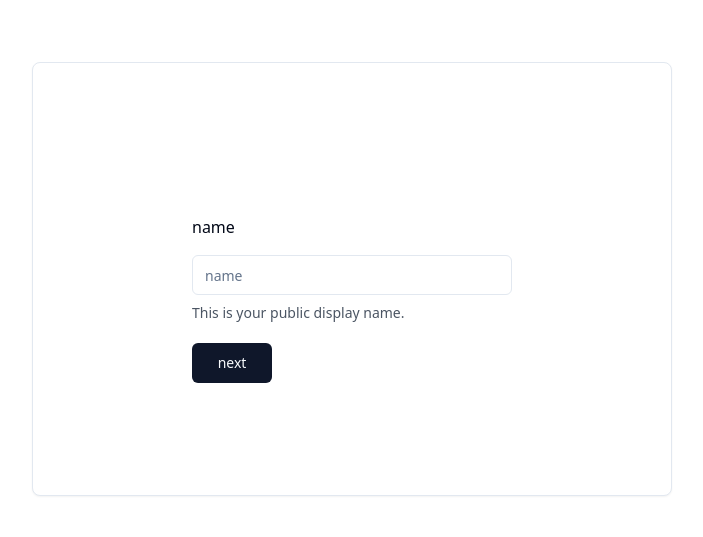
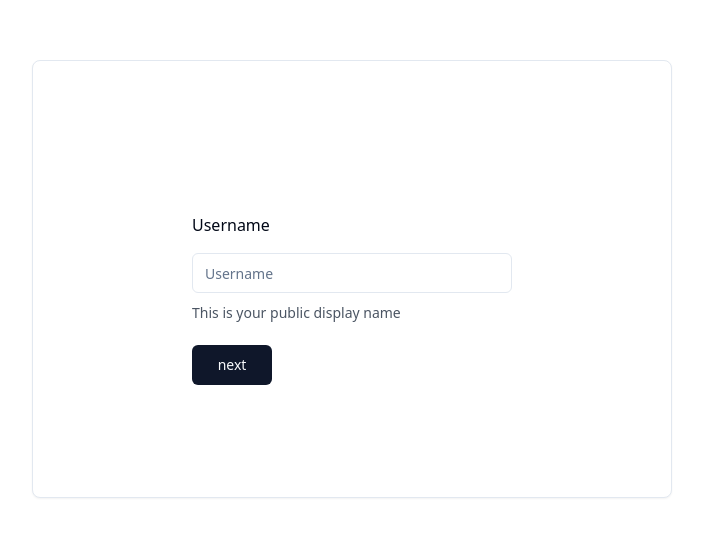
Before and after one commit to Zi-Shane/frontendeval, a Next.js app: page /MultiForm in a window 1280 px wide. Shown: the part 121-658 px from the top of the page, without its empty margins (288-991 px from the left). Built offline with nearby package versions, Linux system fonts and the light colour scheme.

Commit message:
feat: v1

```diff
--- a/app/MultiForm/components/FormControl.tsx
+++ b/app/MultiForm/components/FormControl.tsx
@@ -1,46 +1,56 @@
 import { useState } from "react";
 import BackBtn from "../ui/BackBtn";
 import FormBlock from "../ui/FormBlock";
-
-function initMap() {
-  return new Map([
-    ["name", ""],
-    ["phone", ""],
-    ["email", ""],
-  ]);
-}
+import Success from "./Success";
+import { initFormSetting } from "../utils";
 
 function FormControl() {
-  const [answer, setAnswer] = useState<Map<string, string>>(() => initMap());
+  const [formObjList, setFormObjList] = useState(() => initFormSetting());
+  const [pageNo, setPageNo] = useState(0);
+  const [isSubmit, setIsSubmit] = useState(false);
+  const startPageNo = 0;
+  const lastPageNo = formObjList.length - 1;
 
-  const [pageNo, setPageNo] = useState(0);
-  const pageList = Array.from(answer.keys());
-  const lastPageNo = pageList.length - 1;
+  function handleSubmit() {
+    console.log(formObjList);
+    setIsSubmit(true);
+  }
 
   function forward() {
-    setPageNo((prev: number) => (pageNo === lastPageNo ? prev : prev + 1));
+    setPageNo((prev) => (pageNo === lastPageNo ? prev : prev + 1));
 
     if (pageNo === lastPageNo) {
-      console.log(answer);
-      setAnswer(() => initMap());
+      handleSubmit();
+      setFormObjList(() => initFormSetting());
       setPageNo(0);
     }
   }
 
   function backward() {
-    setPageNo((prev: number) => (pageNo === 0 ? prev : prev - 1));
+    setPageNo((prev) => (pageNo === startPageNo ? startPageNo : prev - 1));
+  }
+
+  function updateForm(newFormData: FormObj) {
+    const newAns = [...formObjList];
+    newAns[pageNo] = newFormData;
+    setFormObjList(newAns);
   }
 
   return (
     <div className="w-1/2 rounded-lg border bg-card text-card-foreground shadow-sm">
-      <BackBtn isFirst={pageNo === 0} backward={backward} />
-      <FormBlock
-        answer={answer}
-        setAnswer={setAnswer}
-        pageName={pageList[pageNo]}
-        isLast={pageNo === lastPageNo}
-        forward={forward}
-      />
+      {isSubmit ? (
+        <Success />
+      ) : (
+        <div>
+          <BackBtn isFirst={pageNo === startPageNo} backward={backward} />
+          <FormBlock
+            updateForm={updateForm}
+            formData={formObjList[pageNo]}
+            isLast={pageNo === lastPageNo}
+            forward={forward}
+          />
+        </div>
+      )}
     </div>
   );
 }
--- /dev/null
+++ b/app/MultiForm/components/Success.tsx
@@ -0,0 +1,9 @@
+function Success() {
+  return (
+    <div className="m-10">
+      <p>Thank you for your submission!</p>
+    </div>
+  );
+}
+
+export default Success;
--- a/app/MultiForm/ui/FormBlock.tsx
+++ b/app/MultiForm/ui/FormBlock.tsx
@@ -2,40 +2,36 @@ import { Button } from "@/components/ui/button";
 import { Input } from "@/components/ui/input";
 
 function FormBlock({
-  answer,
-  setAnswer,
-  pageName,
+  updateForm,
+  formData,
   isLast,
   forward,
 }: {
-  answer: Map<string, string>;
-  setAnswer: React.Dispatch<React.SetStateAction<Map<string, string>>>;
-  pageName: string;
+  updateForm: updateFormFunc;
+  formData: FormObj;
   isLast: boolean;
   forward: () => void;
 }) {
   function handleChange(e: React.ChangeEvent<HTMLInputElement>) {
-    setAnswer((prev) => {
-      const newAns = new Map(prev);
-      newAns.set(pageName, e.target.value);
-      return newAns;
-    });
+    const newFormData = { ...formData, value: e.target.value };
+    updateForm(newFormData);
   }
 
   return (
     <div className="w-fit m-auto my-28">
-      <p className="font-medium mb-4">{pageName}</p>
       <div>
+        <p className="font-medium mb-4">{formData.title}</p>
         <Input
           className="w-80 mb-2"
           type="text"
-          placeholder={pageName}
-          value={answer.get(pageName)}
+          placeholder={formData.title}
+          value={formData.value}
           onChange={(e) => handleChange(e)}
         />
-        <p className="mb-5 text-sm text-gray-600">
-          This is your public display name.
+        <p className="leading-6 min-h-6 mb-5 text-sm text-gray-600">
+          {formData.description}
         </p>
+
         <Button className="w-20" onClick={forward}>
           {isLast ? "submit" : "next"}
         </Button>
--- a/app/MultiForm/utils.ts
+++ b/app/MultiForm/utils.ts
@@ -0,0 +1,23 @@
+import { settings } from "@/data/MultiForm";
+
+export function initFormSetting(): FormObj[] {
+  const form = settings.map(({ title, description }) => {
+    return { title: title, description: description, value: "" };
+  });
+
+  return form;
+}
+
+// const settings_tmp = [
+//   { title: "Username", type: FormType.text },
+//   { title: "Phone", type: FormType.text },
+//   { title: "Email", type: FormType.text },
+// ];
+
+// function initFormObj(): FormObj[] {
+//   return [
+//     { title: "Username", value: "" },
+//     { title: "Phone", value: "" },
+//     { title: "Email", value: "" },
+//   ];
+// }
--- /dev/null
+++ b/data/MultiForm.ts
@@ -0,0 +1,6 @@
+export const settings = [
+  { title: "Username", description: "This is your public display name" },
+  { title: "Phone", description: "" },
+  { title: "Email", description: "" },
+  // { title: "Intrest", description: "", options: ["a", "b", "c"] },
+];
```
Also changed, not shown: app/MultiForm/type.ts (+8 -0 lines).
